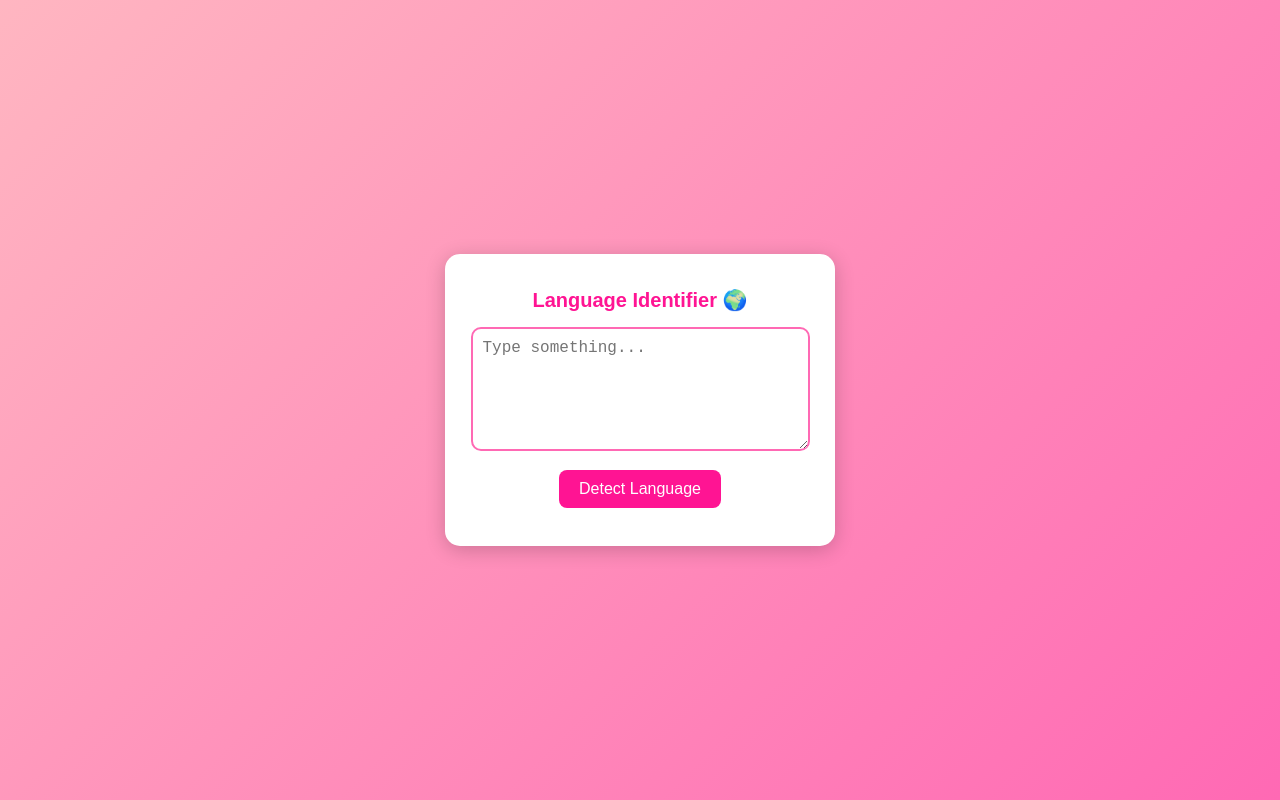
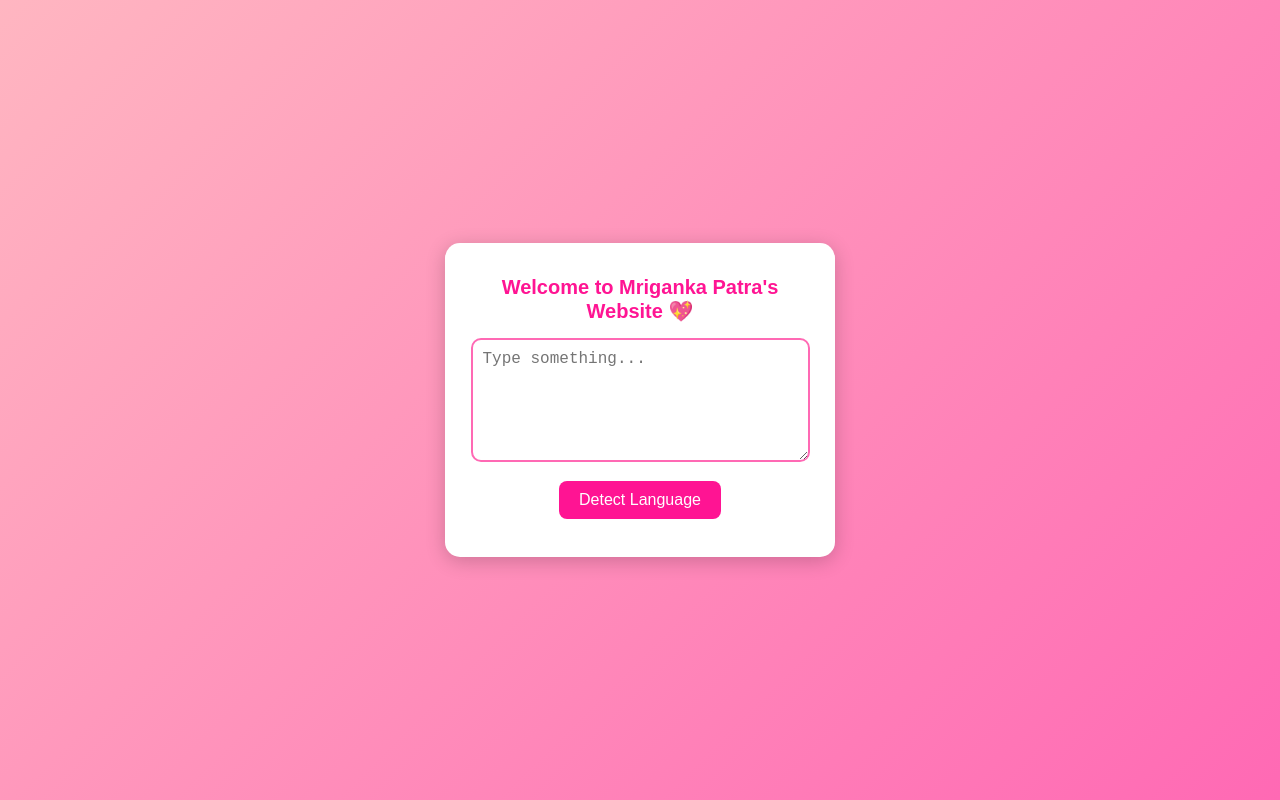
Before and after one commit to swastikas200567/Language-Identifier-Website, a plain HTML site: page index.html in a window 1280 px wide. Drawn offline with Linux system fonts and the light colour scheme.

Commit message:
Update index.html

```diff
--- a/index.html
+++ b/index.html
@@ -8,12 +8,11 @@
 </head>
 <body>
   <div class="container">
-    <h1>Language Identifier 🌍</h1>
+    <h1>Welcome to Mriganka Patra's Website 💖</h1>
     <textarea id="inputText" placeholder="Type something..."></textarea>
     <button onclick="detectLanguage()">Detect Language</button>
     <p id="result"></p>
   </div>
-
   <script src="script.js"></script>
 </body>
 </html>
```
